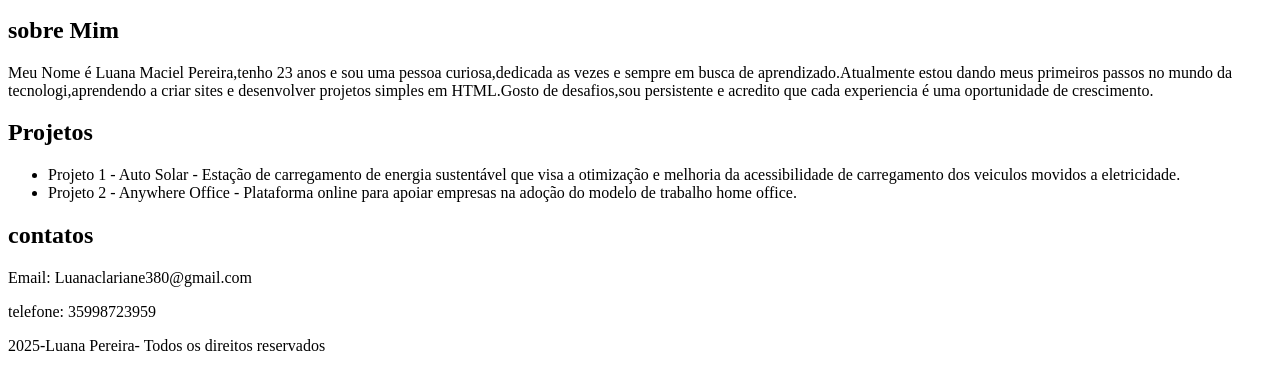
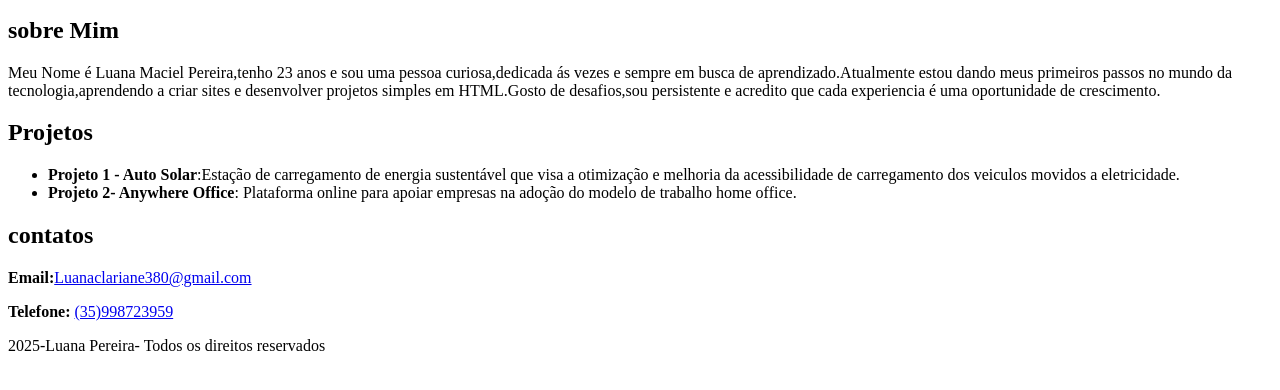
Before and after one commit to LUANAPEREIRA34/PORTFOLIO, a plain HTML site: page index.html in a window 1280 px wide. Shown: the part 220-610 px from the top of the page. Drawn offline with Linux system fonts and the light colour scheme.

Commit message:
Update index.html

```diff
--- a/index.html
+++ b/index.html
@@ -24,32 +24,27 @@
 
 <section id="sobre">
     <h2>sobre Mim</h2>
- <p>Meu Nome é Luana Maciel Pereira,tenho 23 anos e sou uma pessoa curiosa,dedicada as vezes e sempre em busca de aprendizado.Atualmente estou dando meus primeiros passos no mundo da tecnologi,aprendendo a criar sites e desenvolver projetos simples em HTML.Gosto de desafios,sou persistente e acredito que cada experiencia é uma oportunidade de crescimento.</p>
+ <p>Meu Nome é Luana Maciel Pereira,tenho 23 anos e sou uma pessoa curiosa,dedicada ás vezes e sempre em busca de aprendizado.Atualmente estou dando meus primeiros passos no mundo da tecnologia,aprendendo a criar sites e desenvolver projetos simples em HTML.Gosto de desafios,sou persistente e acredito que cada experiencia é uma oportunidade de crescimento.</p>
 </section>
 
 <section id="projetos">
 <h2>Projetos</h2>
 <ul>
-<li>Projeto 1 - Auto Solar - Estação de carregamento de energia sustentável que visa a otimização e melhoria da acessibilidade de carregamento dos veiculos movidos a eletricidade.</li>
-<li>Projeto 2 - Anywhere Office - Plataforma online para apoiar empresas na adoção do modelo de trabalho home office.</li>
+<li><strong>Projeto 1 - Auto Solar</strong>:Estação de carregamento de energia sustentável que visa a otimização e melhoria da acessibilidade de carregamento dos veiculos movidos a eletricidade.</li>
+<li><strong>Projeto 2- Anywhere Office</strong>: Plataforma online para apoiar empresas na adoção do modelo de trabalho home office.</li>
 </ul>
 </section>
 
 <section id="contatos">
 <h2>contatos</h2>
-<p>Email: Luanaclariane380@gmail.com</p>
-<p>telefone: 35998723959</p>
+<p><strong>Email:</strong><a href="Email:Luanaclariane380@gmail.com">Luanaclariane380@gmail.com</a></p>
+<p><strong>Telefone:</strong> <a href="tel:+5535998723959">(35)998723959</a></p>
 </section>
+</main>
 
 <footer>
     <p>2025-Luana Pereira- Todos os direitos reservados</p>
 </footer>
 
-
-
-
-
-
-
 </body>
 </html>
```
